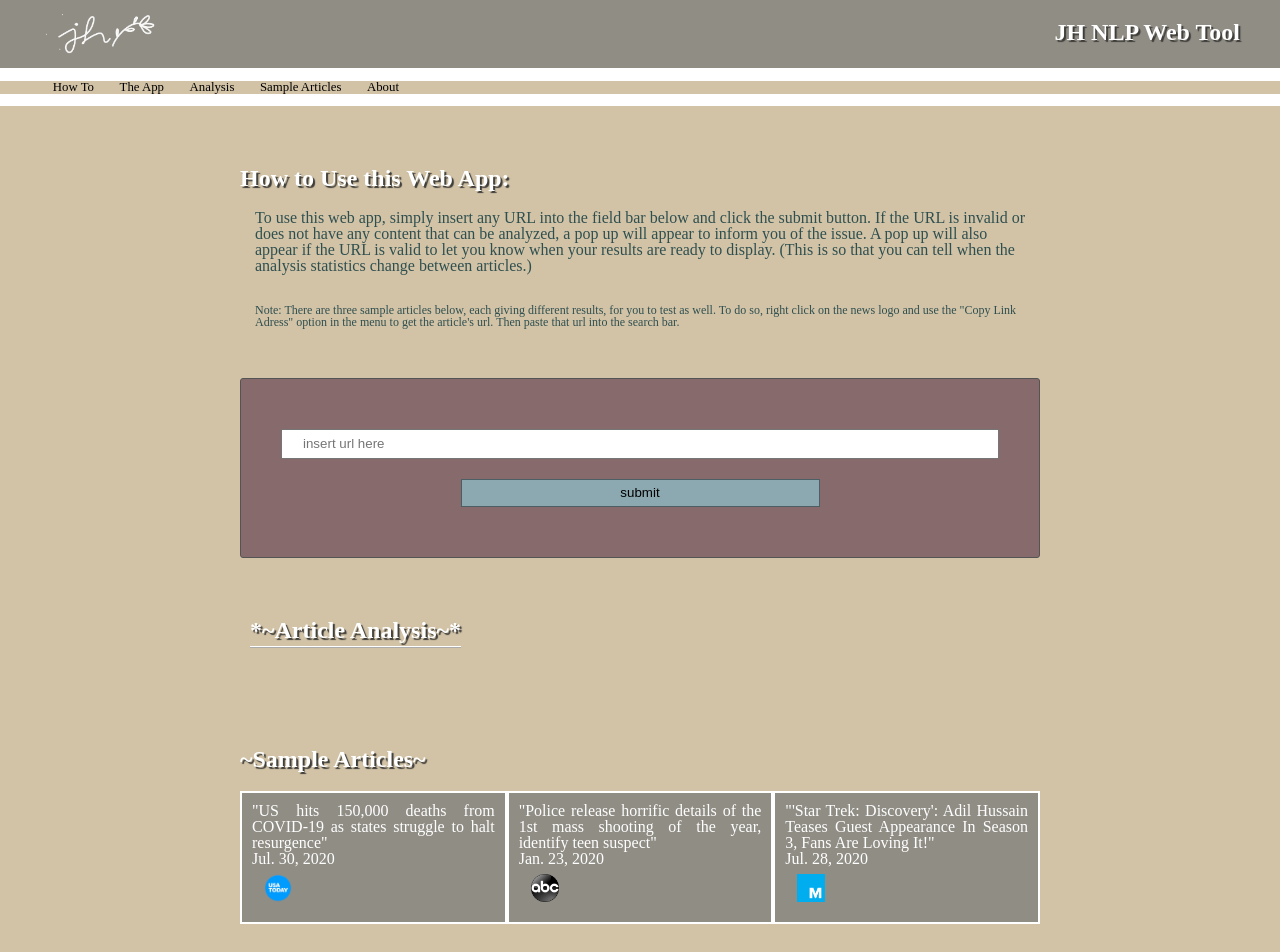
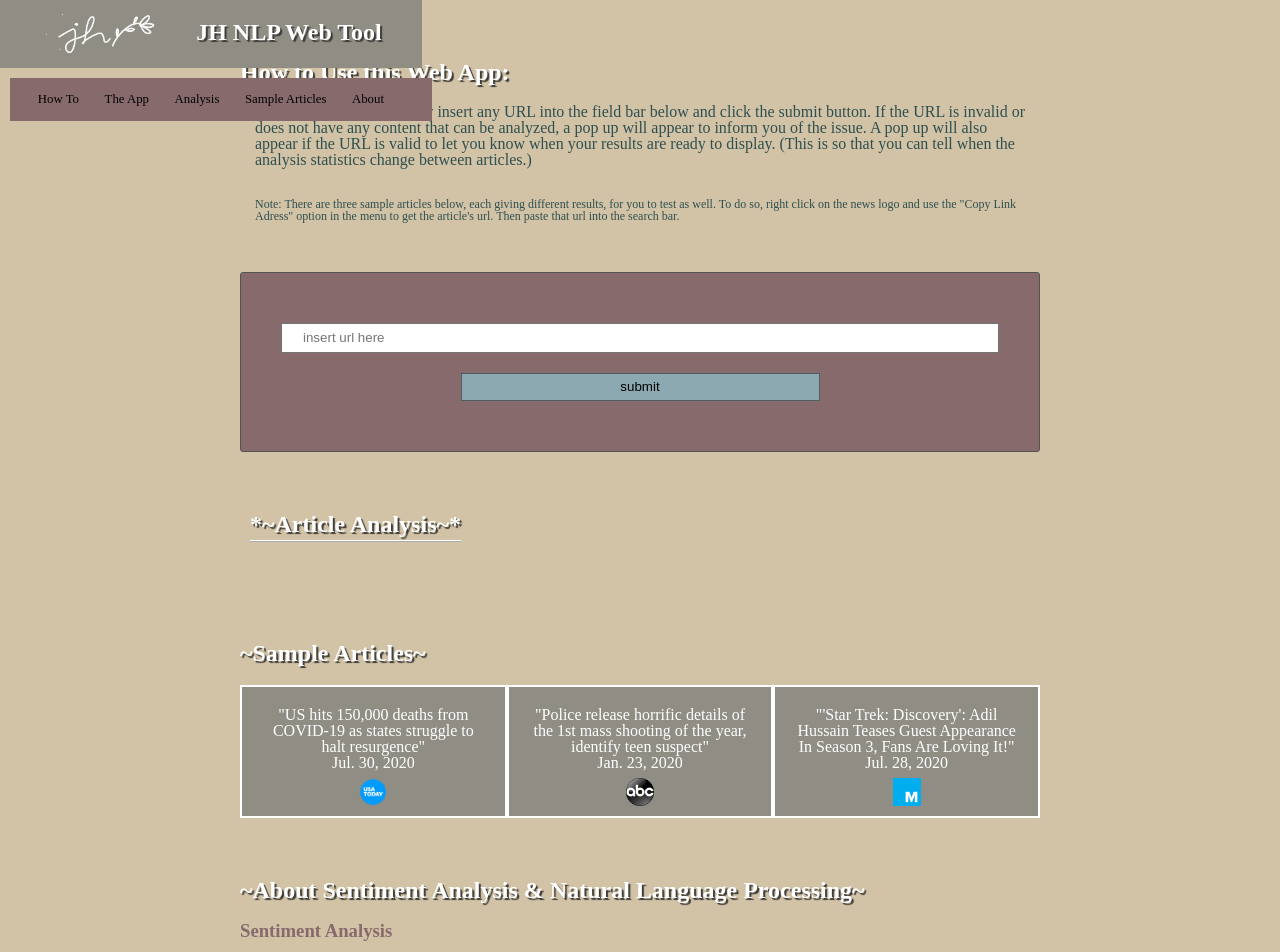
Before and after one commit to jhersheyy/heroku_newseval, a website built with webpack: page src/client/views/index.html in a window 1280 px wide. Shown: the top 952 px of the page. Built offline with nearby package versions, Linux system fonts and the light colour scheme.

Commit message:
edit navbar and header styling (sticky), and newscard internal spacing

```diff
--- a/src/client/styles/base.scss
+++ b/src/client/styles/base.scss
@@ -63,14 +63,15 @@ a{
 }
 
 .newscard{
-    text-align:justify;
+    text-align:center;
     color: white;
     display: flex;
     flex-direction: column;
+    justify-content: space-evenly;
     width: 25vw;
     background-color: $footercolor;
     border: 2px white solid;
-    padding: 10px;
+    padding: 20px 20px 0px 20px;
 }
 
 .mini{
@@ -81,6 +82,7 @@ a{
     margin-top:5px;
     padding: 15px;
 }
+
 #samples{
     text-align: justify;
 }
--- a/src/client/styles/header.scss
+++ b/src/client/styles/header.scss
@@ -1,5 +1,6 @@
 $headercolor : #908d85;
 $maincolor : #d2c3a7;
+$formcolor: #876a6c;
 
 header {
     display: block;
@@ -9,13 +10,21 @@ header {
     background-color: $headercolor;
 }
 
+#sticky{
+    position: fixed;
+}
+
 #navbar__list {
     width:100%;
-    background-color: $maincolor;
-    position: sticky;
+    padding: 15px;
+    margin: 10px;
+    // margin: 0px;
+    // padding: 13px 40px 13px 40px;
+    background-color: $formcolor;
     display: block;
     font-size: 0.8em;
 }
+
 
 .navbar__menu .menu__link {
     width:100%;
--- a/src/client/views/index.html
+++ b/src/client/views/index.html
@@ -6,6 +6,7 @@
     </head>
 
     <body>
+        <div id="sticky">
             <header>
                 <img id="jhlogo" alt= "JH Logo">
 
@@ -17,6 +18,7 @@
                 <!-- Navigation starts as empty UL that will be populated with JS -->
                 <ul id="navbar__list"></ul>
             </nav>
+        </div>
         <main>
             <section id="howto" data-nav="How To">
                 <h2 class="prettytext">How to Use this Web App:</h2>
```
Lines whose indentation alone changed are shown as unchanged.
